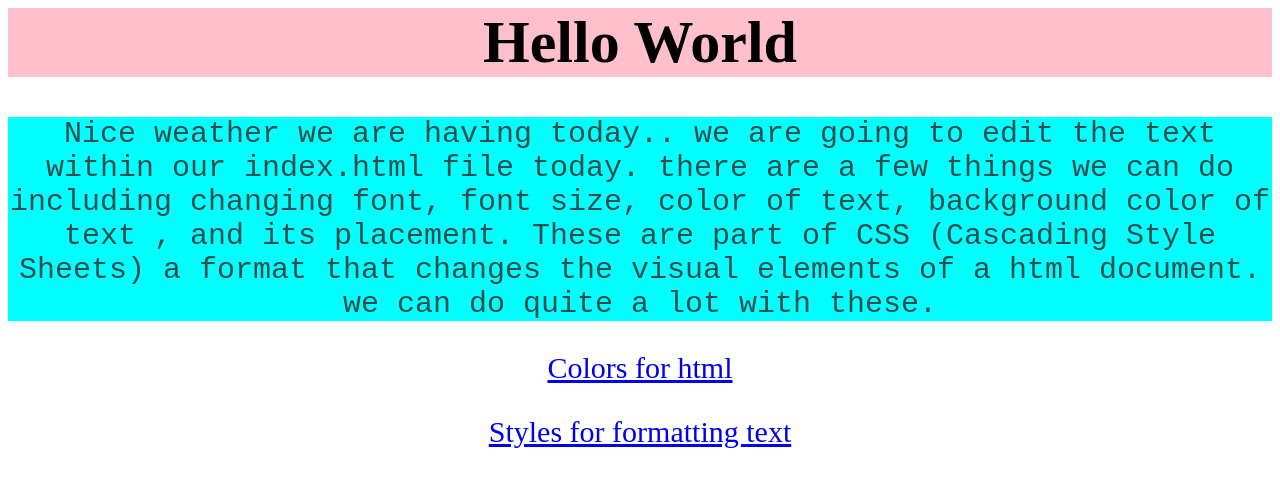
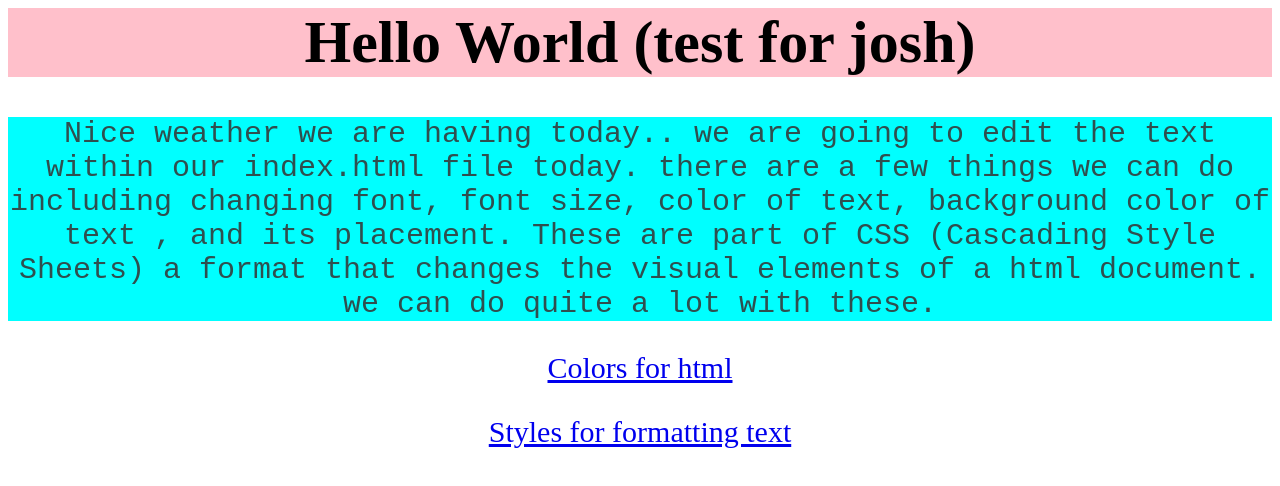
Before and after one commit to MPScam/DianeFrog, a plain HTML site: page index.html in a window 1280 px wide. Drawn offline with Linux system fonts and the light colour scheme.

Commit message:
Update index.html

```diff
--- a/index.html
+++ b/index.html
@@ -23,7 +23,7 @@
 
   <body >
 
-    <h1 style="background-color:Pink;">Hello World</h1>
+    <h1 style="background-color:Pink;">Hello World (test for josh)</h1>
 
     <p style="background-color:Aqua; font-family:Courier New, monospace; color:DarkSlateGray;">
 
```
